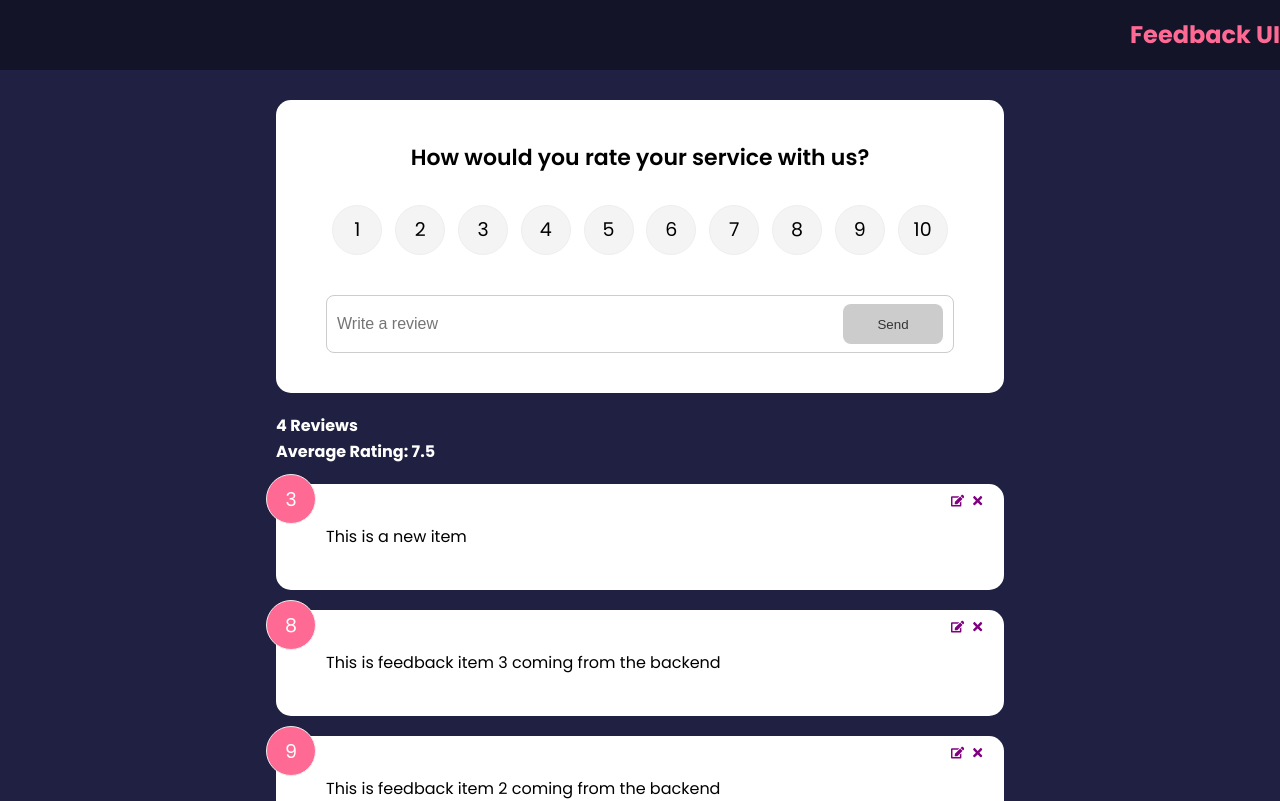
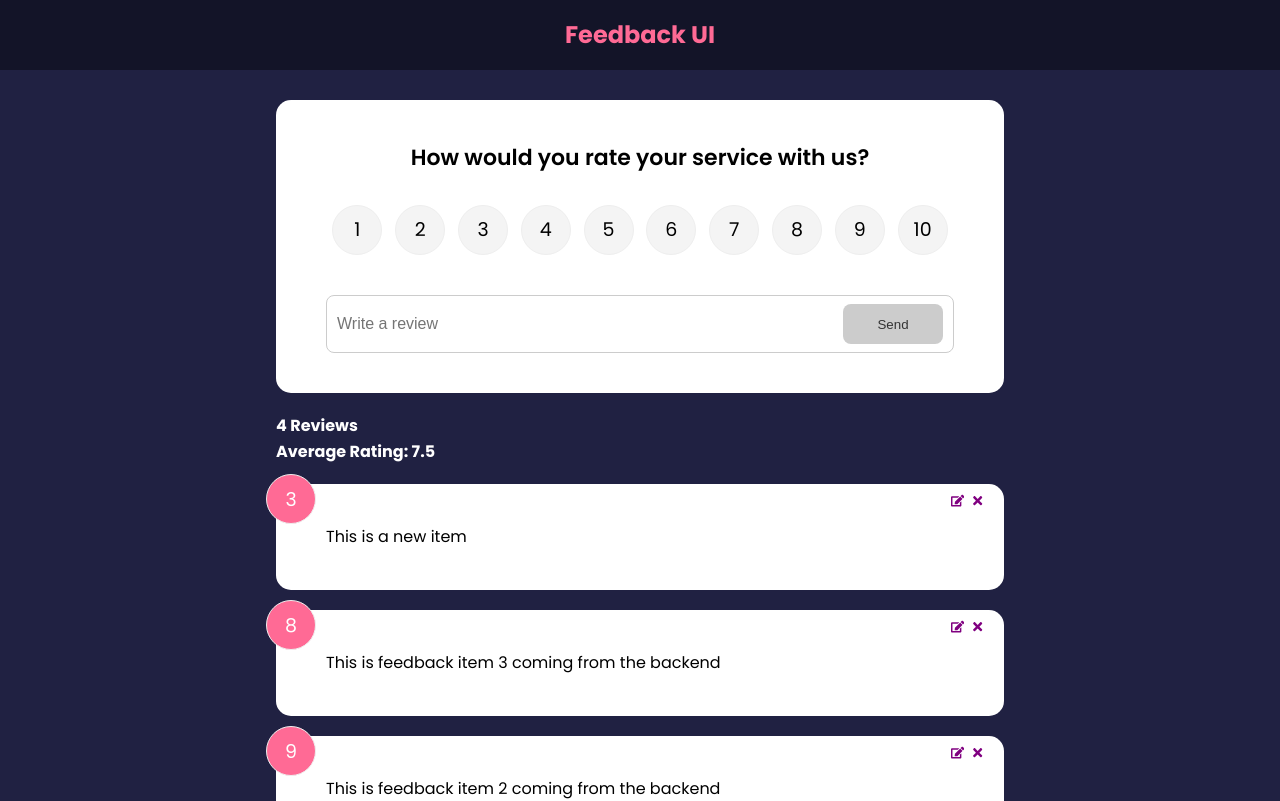
Before and after one commit to donaldo74/feedback-app, a React (Create React App) app: page / in a window 1280 px wide. Shown: the top 801 px of the page. Built offline with nearby package versions, Linux system fonts and the light colour scheme; data requests are answered from the project's data file.

Commit message:
Header change

```diff
--- a/src/components/Header.jsx
+++ b/src/components/Header.jsx
@@ -8,8 +8,9 @@ function Header({ text, bgColor, textColor }) {
   }
   return (
     <header style={headerStyles}>
-      <div className="container"></div>
-      <h2>{text}</h2>
+      <div className="container">
+        <h2>{text}</h2>
+      </div>
 
     </header>
   )
```
